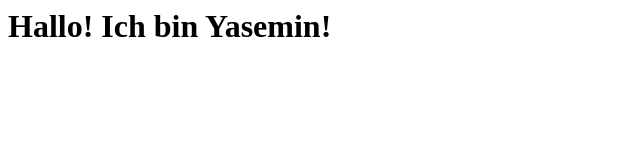
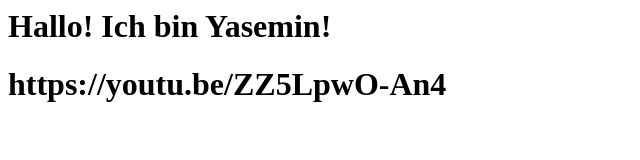
Before and after one commit to albedosupremacy/page, a plain HTML site: page index.html in a window 1280 px wide. Shown: the whole page, without its empty margins (0-640 px from the left). Drawn offline with Linux system fonts and the light colour scheme.

Commit message:
Update index.html

```diff
--- a/index.html
+++ b/index.html
@@ -1 +1,2 @@
 <h1>Hallo! Ich bin Yasemin!<h1>
+https://youtu.be/ZZ5LpwO-An4
```
